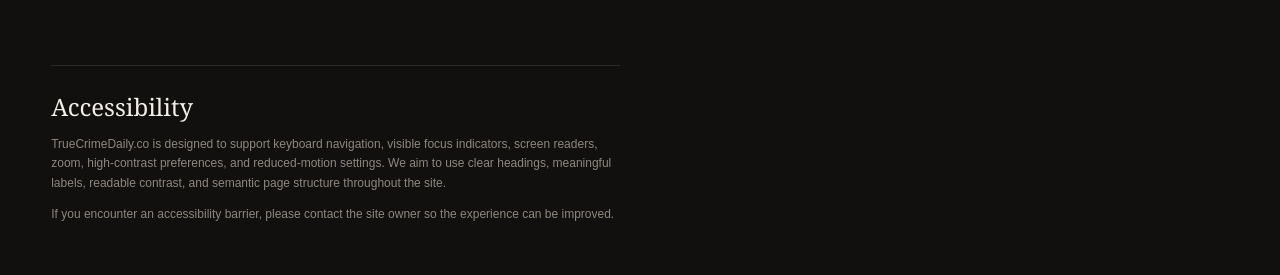
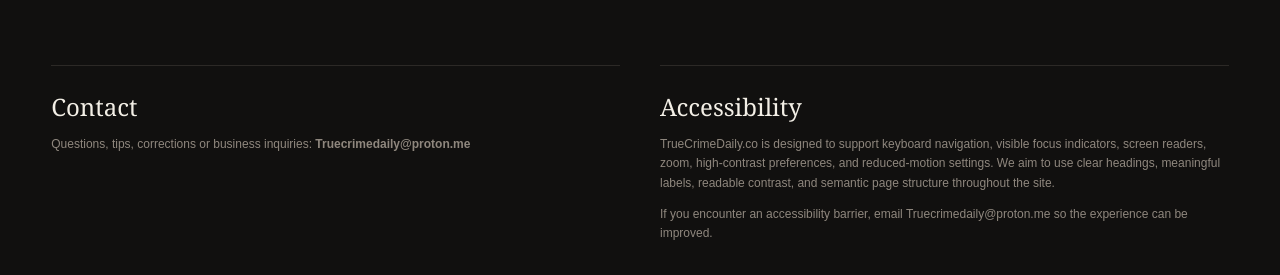
Before and after one commit to MarggieW/truecrimedaily, a plain HTML site: page index.html in a window 1280 px wide. Shown: the part 4172-4447 px from the top of the page. Drawn offline with Linux system fonts and the light colour scheme.

Commit message:
Add Proton contact email and contact section

```diff
--- a/index.html
+++ b/index.html
@@ -15,4 +15,4 @@
 <section class="section series" id="series"><div class="wrap"><div class="section-head"><h2>Featured Series</h2><span>5-part case file</span></div><div class="series-grid"><div><div class="meta">The Mackenzie Lueck Murder</div><h3>The Ayoola Ajayi Case</h3><p>Follow the investigation from Mackenzie’s final known 3 a.m. meeting through the digital evidence, the search of Ajayi’s property, recovery of her remains, guilty plea and sentencing.</p><a class="button" href="#series">Explore the full series →</a></div><div class="episodes"><div class="ep"><b>01</b><span>The 3 A.M. Meeting</span><em>Case file</em></div><div class="ep"><b>02</b><span>The Backyard Evidence</span><em>Evidence</em></div><div class="ep"><b>03</b><span>The Second Grave</span><em>Investigation</em></div><div class="ep"><b>04</b><span>He Planned It Before They Met</span><em>Court record</em></div><div class="ep"><b>05</b><span>Life Without Parole</span><em>Sentencing</em></div></div></div></div></section>
 <section class="section" id="evidence"><div class="wrap"><div class="section-head"><h2>Evidence Room</h2><span>Forensics / Digital / Timelines</span></div><div class="grid"><article class="card" id="jonbenet"><div class="meta">DNA</div><h3>The JonBenét DNA Dilemma</h3><p>Why modern forensic genetic genealogy creates new possibilities—and why consuming a tiny sample too soon can permanently close another door.</p></article><article class="card"><div class="meta">Digital Evidence</div><h3>How Phone Records Build a Timeline</h3><p>Location data, communications and device activity can transform a missing-person timeline into an investigative roadmap when interpreted alongside physical evidence.</p></article><article class="card"><div class="meta">Cold Case Forensics</div><h3>When Old Evidence Meets New Science</h3><p>Preserved evidence can gain new significance decades later as DNA methods improve, but context, contamination risk and evidentiary limits still matter.</p></article></div></div></section>
 <section class="newsletter" id="brief"><div class="wrap"><div><div class="eyebrow">TrueCrimeDaily.co Newsletter</div><h2>The Case Brief</h2></div><div><p>Essential cases, evidence and investigative developments—curated without the noise.</p><form class="field" action="#" method="post" aria-label="Subscribe to The Case Brief"><label class="sr-only" for="newsletter-email">Email address</label><input id="newsletter-email" name="email" type="email" autocomplete="email" inputmode="email" required aria-describedby="newsletter-help" placeholder="Your email address"><button type="submit" aria-label="Subscribe to The Case Brief">Subscribe →</button></form><p id="newsletter-help" class="sr-only">Enter your email address to subscribe to the TrueCrimeDaily.co newsletter.</p></div></div></section></main>
-<footer class="footer" role="contentinfo"><div class="wrap footer-grid"><div><div class="brand">TRUECRIME<i>DAILY</i>.CO</div><p>TrueCrimeDaily.co distinguishes verified facts from allegations, theories and unresolved questions. Coverage is presented for informational and editorial purposes with respect for victims and their families.</p></div><div class="links"><a href="#accessibility">About</a><a href="#accessibility">Editorial Standards</a><a href="#accessibility">Contact</a><a href="#accessibility">Privacy</a><a href="#accessibility">Terms</a></div><div id="accessibility" class="a11y-panel" aria-labelledby="accessibility-title"><h2 id="accessibility-title">Accessibility</h2><p>TrueCrimeDaily.co is designed to support keyboard navigation, visible focus indicators, screen readers, zoom, high-contrast preferences, and reduced-motion settings. We aim to use clear headings, meaningful labels, readable contrast, and semantic page structure throughout the site.</p><p>If you encounter an accessibility barrier, please contact the site owner so the experience can be improved.</p></div></div></footer></body></html>
+<footer class="footer" role="contentinfo"><div class="wrap footer-grid"><div><div class="brand">TRUECRIME<i>DAILY</i>.CO</div><p>TrueCrimeDaily.co distinguishes verified facts from allegations, theories and unresolved questions. Coverage is presented for informational and editorial purposes with respect for victims and their families.</p></div><div class="links"><a href="#accessibility">About</a><a href="#accessibility">Editorial Standards</a><a href="#contact">Contact</a><a href="#accessibility">Privacy</a><a href="#accessibility">Terms</a></div><div id="contact" class="a11y-panel" aria-labelledby="contact-title"><h2 id="contact-title">Contact</h2><p>Questions, tips, corrections or business inquiries: <a href="mailto:Truecrimedaily@proton.me"><strong>Truecrimedaily@proton.me</strong></a></p></div><div id="accessibility" class="a11y-panel" aria-labelledby="accessibility-title"><h2 id="accessibility-title">Accessibility</h2><p>TrueCrimeDaily.co is designed to support keyboard navigation, visible focus indicators, screen readers, zoom, high-contrast preferences, and reduced-motion settings. We aim to use clear headings, meaningful labels, readable contrast, and semantic page structure throughout the site.</p><p>If you encounter an accessibility barrier, email <a href="mailto:Truecrimedaily@proton.me">Truecrimedaily@proton.me</a> so the experience can be improved.</p></div></div></footer></body></html>
```
